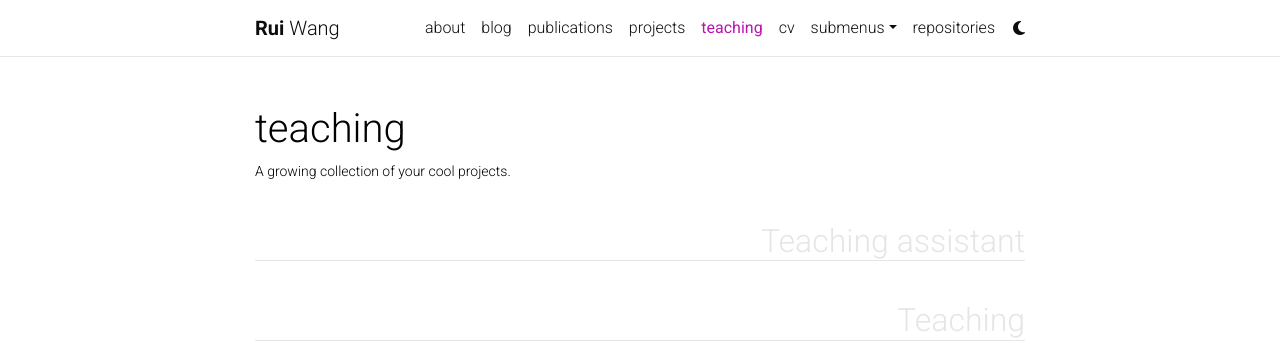
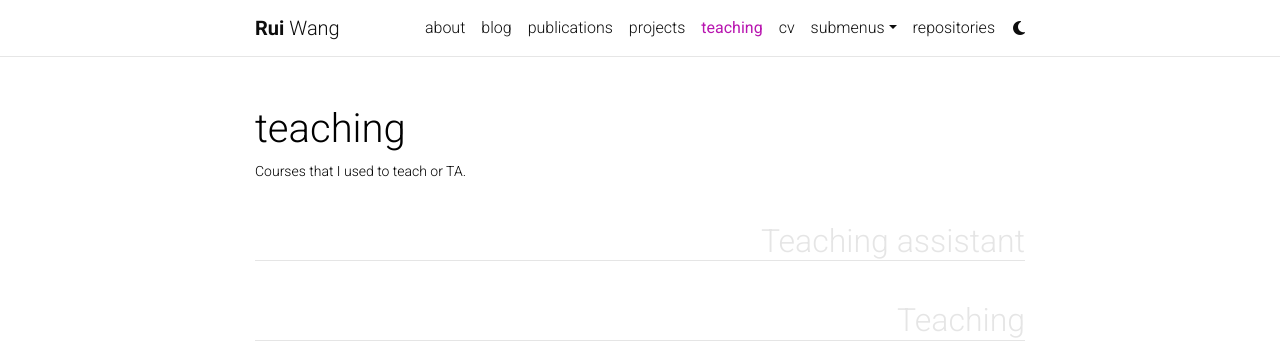
Before and after one commit to wangrui24/wangrui, a Jekyll site: the page built from _pages/teaching.md, in a window 1280 px wide. Shown: the top 355 px of the page. Built offline with Jekyll 4.4.1, drawn with Linux system fonts in a browser that asks for light colours; comment, search, counter and statistics services are not loaded; a style sheet for code colours, icons or effects is not loaded.

Commit message:
Update teaching.md

```diff
--- a/_pages/teaching.md
+++ b/_pages/teaching.md
@@ -2,7 +2,7 @@
 layout: page
 title: teaching
 permalink: /teaching/
-description: A growing collection of your cool projects.
+description: Courses that I used to teach or TA.
 nav: true
 nav_order: 3
 display_categories: [Teaching assistant, Teaching]
```
